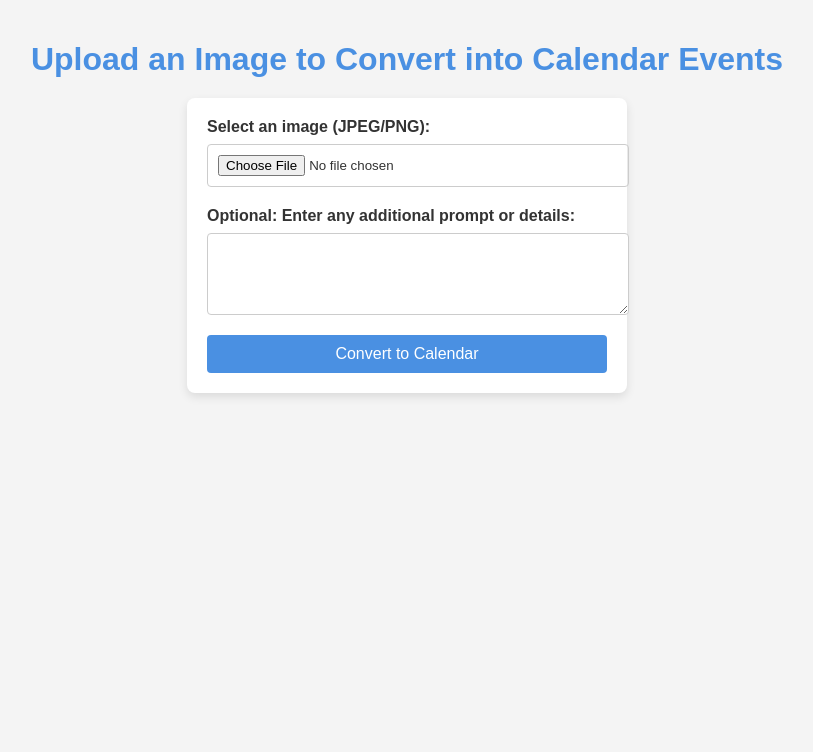
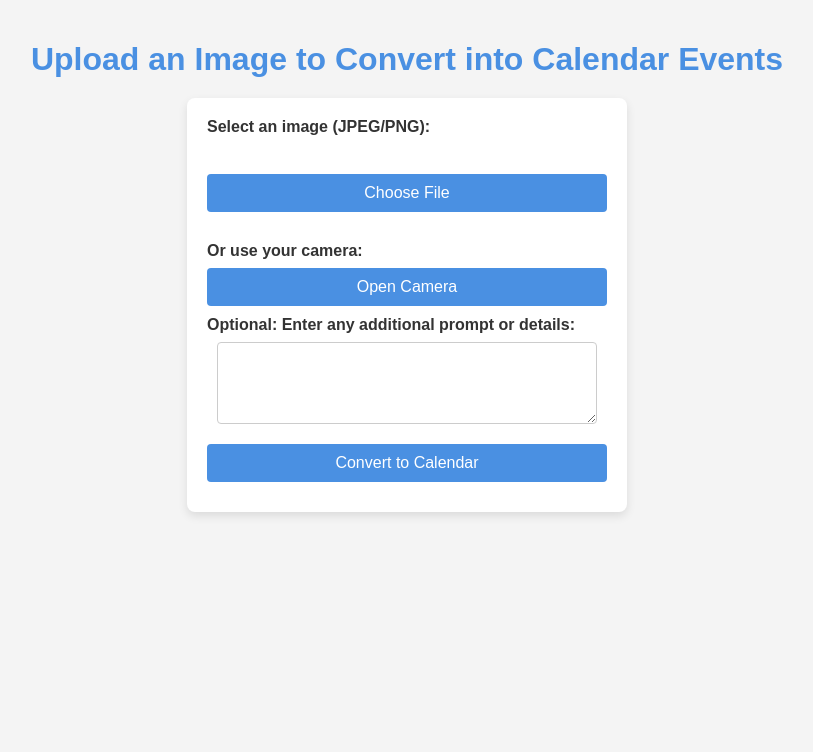
Before and after one commit to thabnir/tex2cal, a Flask app: page / in a window 1280 px wide. Shown: the top 752 px of the page, without its empty margins (233-1046 px from the left). Run offline with Flask 3, Linux system fonts and the light colour scheme.

Commit message:
updated frontend

```diff
--- a/templates/index.html
+++ b/templates/index.html
@@ -34,23 +34,25 @@
             width: 100%;
             max-width: 400px;
             display: flex;
-            flex-direction: column; /* Stack form elements vertically */
-            align-items: stretch; /* Make form elements take full width */
+            flex-direction: column;
+            align-items: center;
         }
 
         label {
             font-weight: bold;
             margin-bottom: 8px;
-            text-align: left; /* Align labels to the left */
+            text-align: left;
+            width: 100%;
         }
 
         input[type="file"],
         textarea {
-            width: 100%; /* Ensure inputs take full width */
+            width: calc(100% - 20px);
             margin-bottom: 20px;
             padding: 10px;
             border: 1px solid #ccc;
             border-radius: 4px;
+            box-sizing: border-box;
         }
 
         button {
@@ -63,10 +65,24 @@
             font-size: 16px;
             transition: background-color 0.3s;
             width: 100%;
+            margin-bottom: 10px;
         }
 
         button:hover {
             background-color: #357ABD;
+        }
+
+        .capture-button {
+            background-color: #5cb85c;
+        }
+
+        .capture-button:hover {
+            background-color: #4cae4c;
+        }
+
+        #fileName {
+            margin-top: 10px;
+            font-weight: bold;
         }
 
         @media (max-width: 600px) {
@@ -84,14 +100,56 @@
 <body>
 <h1>Upload an Image to Convert into Calendar Events</h1>
 <form action="/submit" method="POST" enctype="multipart/form-data">
-    <label for="image">Select an image (JPEG/PNG):</label>
-    <input type="file" id="image" name="image" accept="image/*" required />
+    <label for="upload">Select an image (JPEG/PNG):</label>
+    <input type="file" id="upload" name="image" accept="image/*" style="display: none;" onchange="updateFileName(this)" />
+    <div id="fileName" style="margin-bottom: 20px; font-weight: bold;"></div>
+
+    <button type="button" onclick="document.getElementById('upload').click();">Choose File</button>
+
+    <label style="margin-top: 20px;">Or use your camera:</label>
+    <button type="button" id="startCamera">Open Camera</button>
+    <video id="video" width="300" height="200" style="display: none;"></video>
+    <button type="button" id="capture" style="display: none;">Capture Photo</button>
+    <canvas id="canvas" style="display: none;"></canvas>
+    <input type="hidden" id="cameraImage" name="cameraImage" />
 
     <label for="prompt">Optional: Enter any additional prompt or details:</label>
     <textarea id="prompt" name="prompt" rows="4"></textarea>
 
     <button type="submit">Convert to Calendar</button>
 </form>
+
+<script>
+    const video = document.getElementById('video');
+    const startCameraButton = document.getElementById('startCamera');
+    const captureButton = document.getElementById('capture');
+    const canvas = document.getElementById('canvas');
+    const cameraImageInput = document.getElementById('cameraImage');
+    const fileNameDisplay = document.getElementById('fileName');
+
+    startCameraButton.addEventListener('click', async () => {
+        const stream = await navigator.mediaDevices.getUserMedia({ video: true });
+        video.srcObject = stream;
+        video.style.display = 'block';
+        video.play();
+        captureButton.style.display = 'block';
+    });
+
+    captureButton.addEventListener('click', () => {
+        canvas.width = video.videoWidth;
+        canvas.height = video.videoHeight;
+        canvas.getContext('2d').drawImage(video, 0, 0);
+        const imageData = canvas.toDataURL('image/png');
+        cameraImageInput.value = imageData;
+        video.style.display = 'none';
+        captureButton.style.display = 'none';
+    });
+
+    function updateFileName(input) {
+        const fileName = input.files.length > 0 ? input.files[0].name : '';
+        fileNameDisplay.textContent = fileName ? `Selected file: ${fileName}` : 'No file selected';
+    }
+</script>
 </body>
 
 </html>
```
Also changed, not shown: other parts of templates/index.html (+4 -4 lines), img_to_text.py (line endings or trailing spaces).
